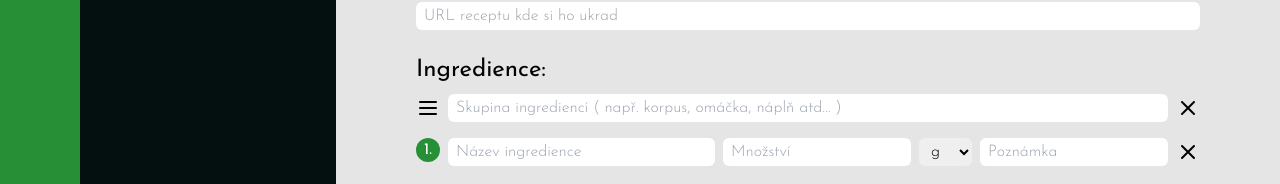
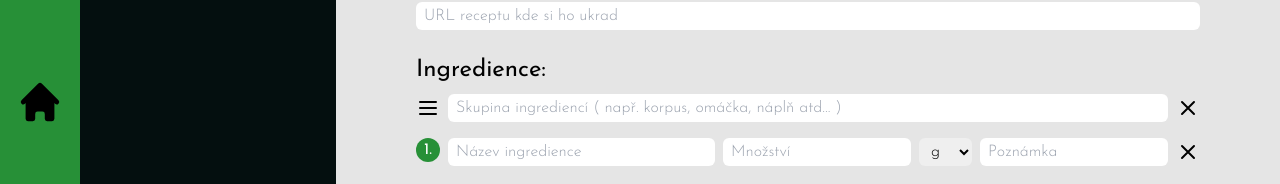
Before and after one commit to josefnagy/recipe-app, a React (Create React App) app: page /recipe/add in a window 1280 px wide. Shown: the part 298-482 px from the top of the page. Built offline with nearby package versions, Linux system fonts and the light colour scheme; no server answers; the database is empty.

Commit message:
feat()- added home page button to aside

```diff
--- a/src/components/Aside.tsx
+++ b/src/components/Aside.tsx
@@ -1,7 +1,20 @@
 import React from 'react';
+import { Link } from 'react-router-dom';
 
 const Aside: React.FC = () => {
-  return <div className="w-20 bg-primary flex-none fixed h-screen">qqweq</div>;
+  return (
+    <div className="w-20 bg-primary flex-none fixed h-screen flex items-center justify-center">
+      <Link to="/" className="w-full hover:bg-secondary">
+        <svg
+          viewBox="0 0 20 20"
+          fill="currentColor"
+          className="w-12 mx-auto my-2"
+        >
+          <path d="M10.707 2.293a1 1 0 00-1.414 0l-7 7a1 1 0 001.414 1.414L4 10.414V17a1 1 0 001 1h2a1 1 0 001-1v-2a1 1 0 011-1h2a1 1 0 011 1v2a1 1 0 001 1h2a1 1 0 001-1v-6.586l.293.293a1 1 0 001.414-1.414l-7-7z" />
+        </svg>
+      </Link>
+    </div>
+  );
 };
 
 export default Aside;
--- a/src/components/RecipeForm.tsx
+++ b/src/components/RecipeForm.tsx
@@ -7,8 +7,7 @@ import IngredientGroup from './IngredientGroup';
 
 interface RecipeFormProps {
   defaultValues: any;
-  onSubmit: any;
-  currentRecipe?: Recipe;
+  onSubmit: (recipe: Recipe) => void;
 }
 
 const RecipeForm: React.FC<RecipeFormProps> = ({ defaultValues, onSubmit }) => {
```
